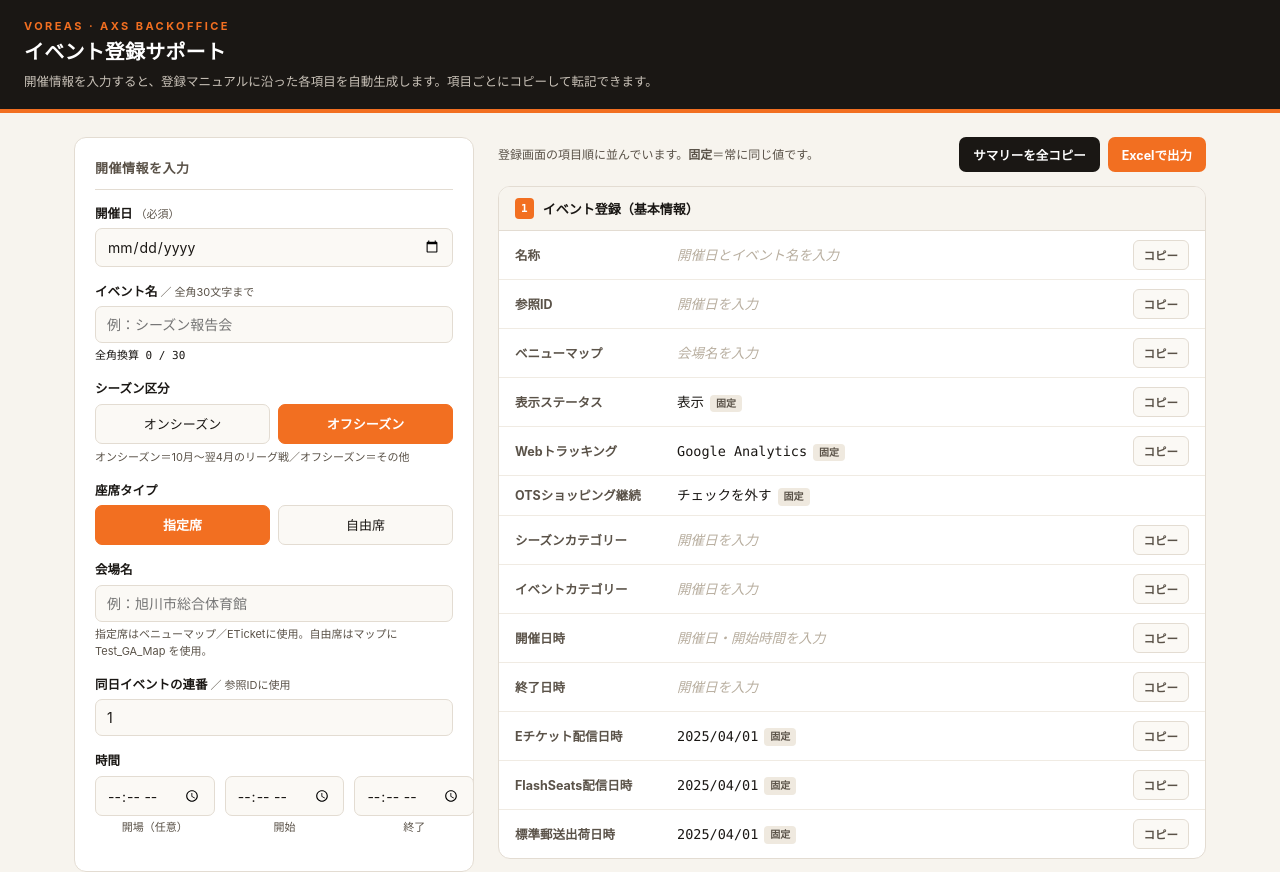
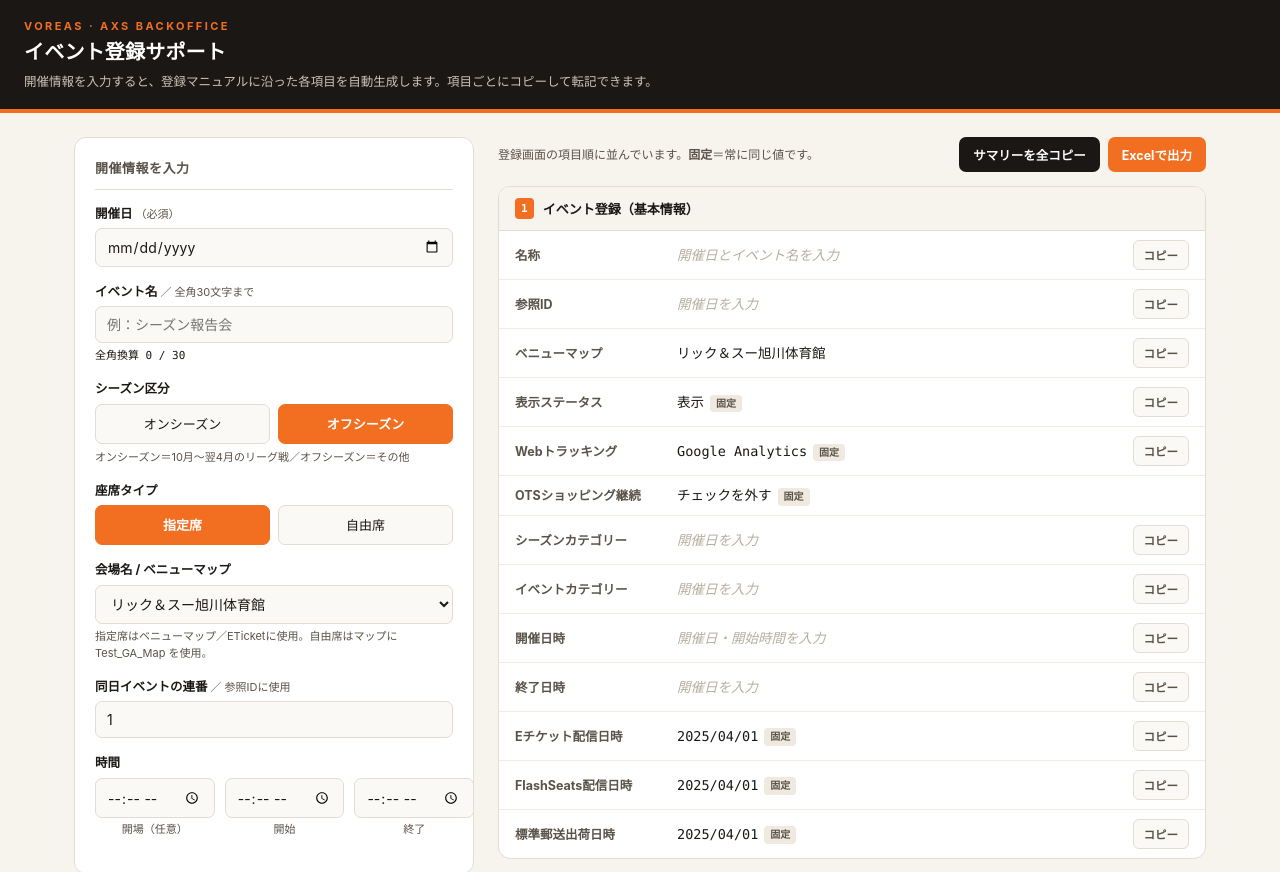
Before and after one commit to azu311/axs-event-tool, a plain HTML site: page index.html in a window 1280 px wide. Shown: the top 872 px of the page. Drawn offline with Linux system fonts and the light colour scheme.

Commit message:
Update index.html

```diff
--- a/index.html
+++ b/index.html
@@ -292,8 +292,19 @@ if(typeof XLSX==='undefined'){
     </div>
 
     <div class="field">
-      <label>会場名</label>
-      <input type="text" id="venue" placeholder="例：旭川市総合体育館">
+      <label>会場名 / ベニューマップ</label>
+      <select id="venue">
+        <option value="リック＆スー旭川体育館" selected>リック＆スー旭川体育館</option>
+        <option value="ICTパーク（コクゲキ）">ICTパーク（コクゲキ）</option>
+        <option value="RAWLAW BY VOREAS">RAWLAW BY VOREAS</option>
+        <option value="Venue 1 PlaceHolder">Venue 1 PlaceHolder</option>
+        <option value="函館サーモン・まるなまアリーナ">函館サーモン・まるなまアリーナ</option>
+        <option value="北海きたえーる">北海きたえーる</option>
+        <option value="忠和公園体育館">忠和公園体育館</option>
+        <option value="旭川市民文化会館 小ホール">旭川市民文化会館 小ホール</option>
+        <option value="東鷹栖いなほ公園">東鷹栖いなほ公園</option>
+        <option value="鷹栖町総合体育館">鷹栖町総合体育館</option>
+      </select>
       <div class="hint" style="margin-top:4px;">指定席はベニューマップ／ETicketに使用。自由席はマップに Test_GA_Map を使用。</div>
     </div>
 
```
